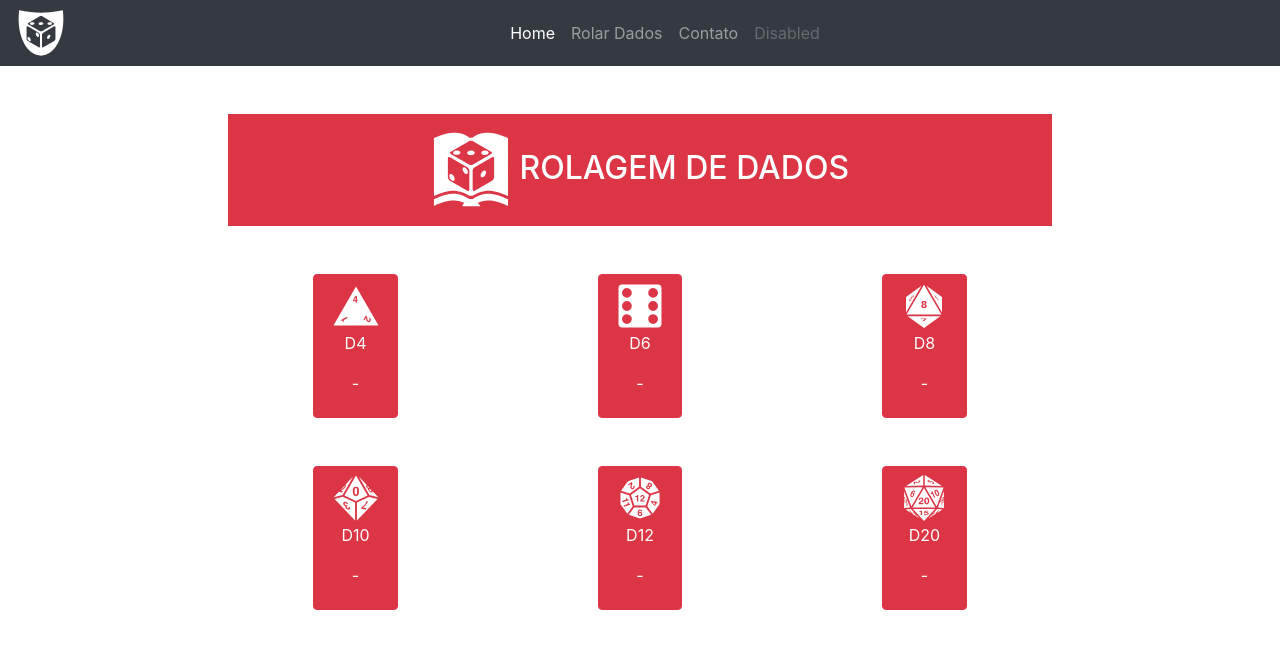
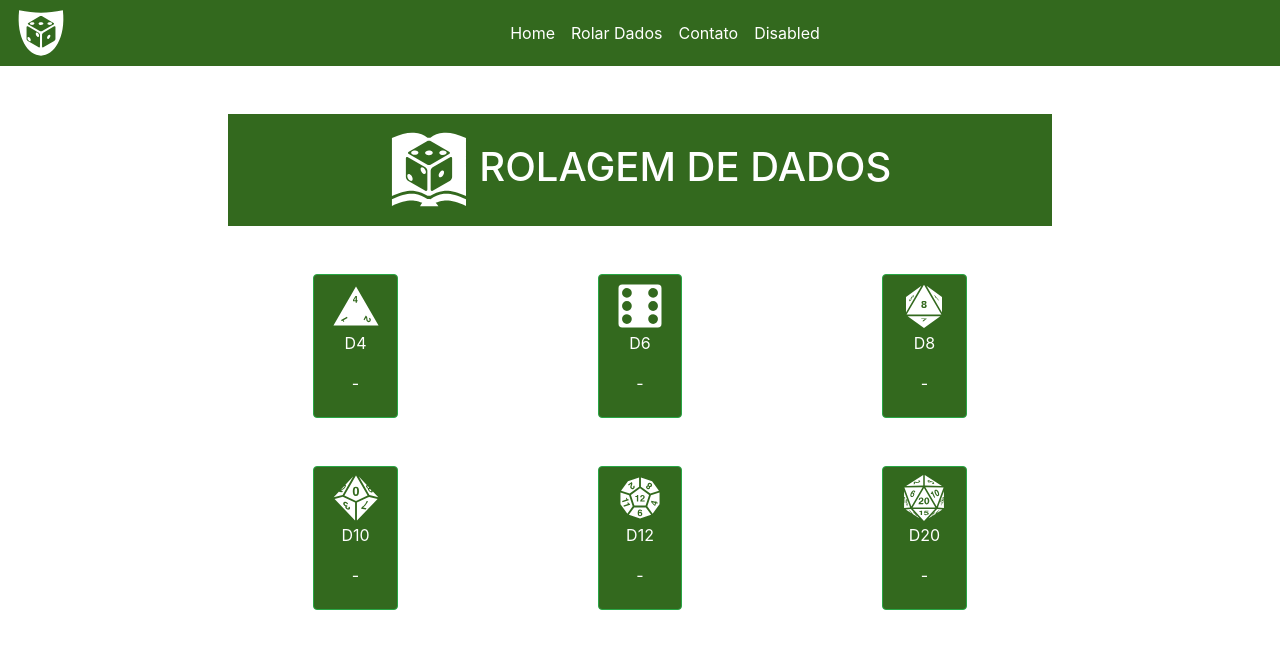
Before and after one commit to desouzagabriel/dados-rpg, a plain HTML site: page vue.html in a window 1280 px wide. Drawn offline with nearby package versions, Linux system fonts and the light colour scheme.

```diff
--- a/css/style.css
+++ b/css/style.css
@@ -1,3 +1,22 @@
+/*
+#33691e
+#629749
+#003d00
+#ffffff
+
+
+*/
+
+/*Variaveis de cor*/
+:root {
+  --primary: #33691e;
+  --primary-dark: #003d00;
+  --primary-light: #629749;
+  --secondary: #ffffff;
+  --fonte: #ffffff;
+  --fonte-escura: #000000;
+}
+
 .loader {
   position: fixed;
   left: 0px;
@@ -8,3 +27,26 @@
   background: url("../img/loader.gif") 50% 50% no-repeat rgb(249, 249, 249);
   opacity: 1;
 }
+
+/* CORPO */
+.navbar-success,
+.bg-success {
+  background-color: var(--primary) !important;
+}
+.nav-item {
+  color: var(--fonte) !important;
+}
+.nav-item:hover {
+    color: var(--fonte) !important;
+  }
+h1 {
+  background-color: var(--primary);
+  color: var(--fonte);
+}
+.btn-success {
+  background-color: var(--primary) !important;
+}
+
+.btn-success:hover {
+  background-color: var(--primary-light) !important;
+}
--- a/vue.html
+++ b/vue.html
@@ -17,7 +17,7 @@
     <div class="loader"></div>
 
     <div id="app">
-        <nav class="navbar navbar-expand-lg navbar-dark bg-dark">
+        <nav class="navbar navbar-expand-lg navbar-success bg-success">
             <img src="icons/dice-shield.svg" alt="Logo" height="50">
             <button class="navbar-toggler" type="button" data-toggle="collapse" data-target="#navbarNavAltMarkup"
                 aria-controls="navbarNavAltMarkup" aria-expanded="false" aria-label="Toggle navigation">
@@ -37,13 +37,13 @@
 
                 <!-- DIV -->
                 <div class="col-lg-8 offset-lg-2 mt-5">
-                    <h2 class="text-center mb-5 bg-danger text-white p-3">
+                    <h1 class="text-center mb-5 p-3">
                         <img src="icons/rule-book.svg" alt="Livro de Regras" height="80" width="80">
                         ROLAGEM DE DADOS
-                    </h2>
+                    </h1>
                     <div class="row">
                         <div class="col-lg-4" v-for="dado in dados">
-                            <button class="btn btn-danger col-lg-4 offset-lg-4 mb-5" @click="rolagemD20(dado)">
+                            <button class="btn btn-success col-lg-4 offset-lg-4 mb-5" @click="rolagemD20(dado)">
                                 <img :src="dado.linkfoto" alt="Dados de RPG" height="50" width="50">
                                 <p>{{dado.nome}}</p>
                                 <p>{{dado.value}}</p>
```
